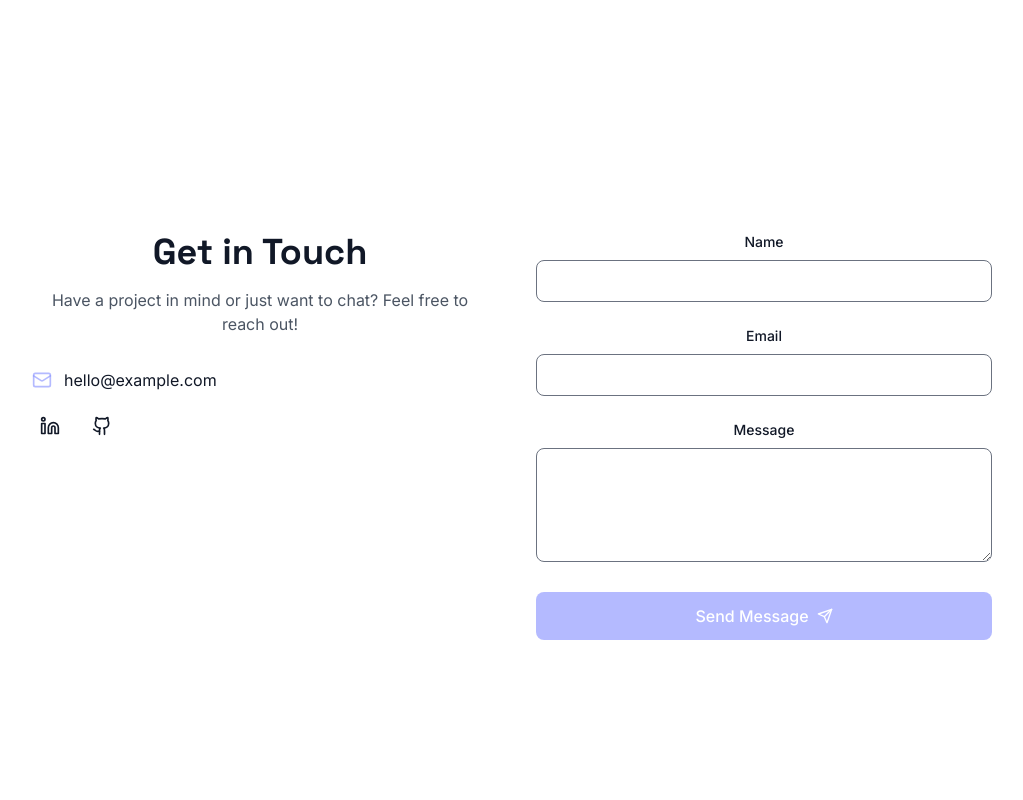
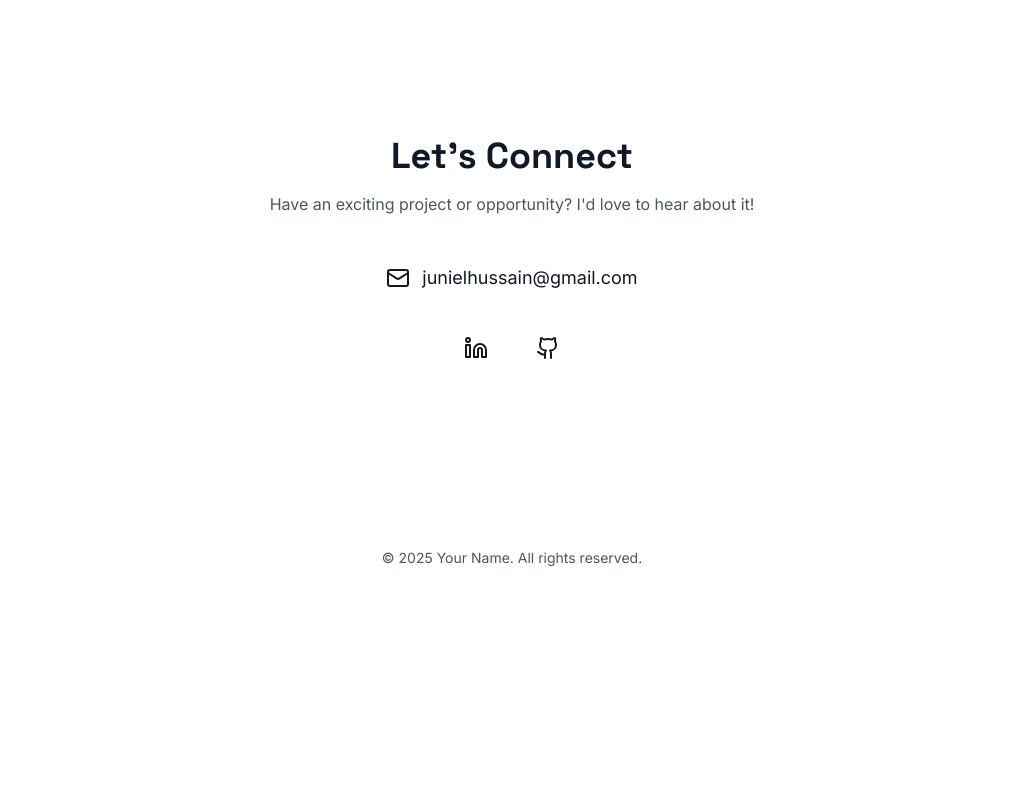
Before and after one commit to juniel999/portfolio, a React (Vite) app: page / in a window 1280 px wide. Shown: the part 2280-3080 px from the top of the page, without its empty margins (128-1151 px from the left). After the commit the page ends 2944 px from the top, so only its background shows below. Built offline with nearby package versions, Linux system fonts and the light colour scheme; a web font is replaced by a local one.

Commit message:
🔨 refactor: simplify Contact component

```diff
--- a/src/components/Contact.tsx
+++ b/src/components/Contact.tsx
@@ -1,63 +1,12 @@
 import { motion } from "framer-motion";
-import { useForm } from "react-hook-form";
-import { zodResolver } from "@hookform/resolvers/zod";
-import { z } from "zod";
-import { Mail, Send, Linkedin, Github } from "lucide-react";
-import toast from "react-hot-toast";
-import { useContext } from "react";
-import { AnnouncementContext } from "../App";
+import { Mail, Linkedin, Github } from "lucide-react";
 import SectionHeading from "./common/SectionHeading";
 import { useIntersectionObserver } from "../hooks/useIntersectionObserver";
-import { useLoadingState } from "../hooks/useLoadingState";
-import Spinner from "./common/Spinner";
-import FormErrorMessage from "./common/FormErrorMessage";
-import { AnimatePresence } from "framer-motion";
-
-const contactSchema = z.object({
-  name: z.string().min(2, "Name must be at least 2 characters"),
-  email: z.string().email("Please enter a valid email"),
-  message: z.string().min(10, "Message must be at least 10 characters"),
-});
-
-type ContactForm = z.infer<typeof contactSchema>;
 
 const Contact = () => {
   const { elementRef, isInView } = useIntersectionObserver({
     threshold: 0.2,
   });
-
-  const { isLoading, withLoading } = useLoadingState();
-  const { announce } = useContext(AnnouncementContext);
-
-  const {
-    register,
-    handleSubmit,
-    formState: { errors },
-    reset,
-  } = useForm<ContactForm>({
-    resolver: zodResolver(contactSchema),
-  });
-
-  const onSubmit = async (data: ContactForm) => {
-    await withLoading(async () => {
-      try {
-        // Simulate form submission
-        await new Promise((resolve) => setTimeout(resolve, 1500));
-        console.log("Form submitted:", data);
-        reset();
-
-        const successMessage =
-          "Message sent successfully! I'll get back to you soon.";
-        toast.success(successMessage);
-        announce(successMessage, true);
-      } catch (error) {
-        const errorMessage = "Failed to send message. Please try again later.";
-        toast.error(errorMessage);
-        announce(errorMessage, true);
-        console.error("Form submission error:", error);
-      }
-    });
-  };
 
   const containerVariants = {
     hidden: {},
@@ -74,161 +23,58 @@ const Contact = () => {
   };
 
   return (
-    <section id="contact" className="pb-20 max-w-5xl mx-auto">
-      <div className="section-container">
+    <section id="contact" className="pb-20">
+      <div className="max-w-2xl mx-auto text-center">
         <motion.div
           ref={elementRef}
           initial="hidden"
           animate={isInView ? "show" : "hidden"}
           variants={containerVariants}
-          className="grid md:grid-cols-2 gap-12 items-start"
+          className="space-y-12"
         >
-          <motion.div variants={itemVariants} className="space-y-8">
+          <motion.div variants={itemVariants}>
             <SectionHeading
-              title="Get in Touch"
-              subtitle="Have a project in mind or just want to chat? Feel free to reach out!"
+              title="Let's Connect"
+              subtitle="Have an exciting project or opportunity? I'd love to hear about it!"
             />
-
-            <motion.div variants={containerVariants} className="space-y-4">
-              <motion.div
-                variants={itemVariants}
-                className="flex items-center gap-3"
-              >
-                <Mail className="w-5 h-5 text-primary-500" />
-                <a href="mailto:hello@example.com" className="link-underline">
-                  hello@example.com
-                </a>
-              </motion.div>
-
-              <motion.div variants={itemVariants} className="flex gap-4">
-                <a
-                  href="https://linkedin.com"
-                  target="_blank"
-                  rel="noopener noreferrer"
-                  className="p-2 hover:text-primary-500 transition-colors"
-                  aria-label="LinkedIn"
-                >
-                  <Linkedin className="w-5 h-5" />
-                </a>
-                <a
-                  href="https://github.com"
-                  target="_blank"
-                  rel="noopener noreferrer"
-                  className="p-2 hover:text-primary-500 transition-colors"
-                  aria-label="GitHub"
-                >
-                  <Github className="w-5 h-5" />
-                </a>
-              </motion.div>
-            </motion.div>
           </motion.div>
 
-          <motion.div variants={itemVariants}>
-            <form
-              onSubmit={handleSubmit(onSubmit)}
-              className="space-y-6"
-              noValidate
-              aria-label="Contact form"
+          <motion.div
+            variants={containerVariants}
+            className="flex flex-col items-center gap-8"
+          >
+            <motion.a
+              variants={itemVariants}
+              href="mailto:hello@example.com"
+              className="flex items-center gap-3 text-lg hover:text-primary-500 transition-colors"
             >
-              <motion.div variants={itemVariants}>
-                <label
-                  htmlFor="name"
-                  className="block text-sm font-medium mb-2"
-                >
-                  Name
-                </label>
-                <input
-                  type="text"
-                  id="name"
-                  {...register("name")}
-                  className="w-full px-4 py-2 rounded-lg border dark:border-gray-700 bg-white dark:bg-gray-800 focus:ring-2 focus:ring-primary-500 focus:border-transparent"
-                  aria-describedby={errors.name ? "name-error" : undefined}
-                  aria-invalid={!!errors.name}
-                />
-                <AnimatePresence>
-                  {errors.name && (
-                    <FormErrorMessage
-                      message={errors.name.message || ""}
-                      id="name-error"
-                    />
-                  )}
-                </AnimatePresence>
-              </motion.div>
+              <Mail className="w-6 h-6" />
+              <span className="link-underline">junielhussain@gmail.com</span>
+            </motion.a>
 
-              <motion.div variants={itemVariants}>
-                <label
-                  htmlFor="email"
-                  className="block text-sm font-medium mb-2"
-                >
-                  Email
-                </label>
-                <input
-                  type="email"
-                  id="email"
-                  {...register("email")}
-                  className="w-full px-4 py-2 rounded-lg border dark:border-gray-700 bg-white dark:bg-gray-800 focus:ring-2 focus:ring-primary-500 focus:border-transparent"
-                  aria-describedby={errors.email ? "email-error" : undefined}
-                  aria-invalid={!!errors.email}
-                />
-                <AnimatePresence>
-                  {errors.email && (
-                    <FormErrorMessage
-                      message={errors.email.message || ""}
-                      id="email-error"
-                    />
-                  )}
-                </AnimatePresence>
-              </motion.div>
-
-              <motion.div variants={itemVariants}>
-                <label
-                  htmlFor="message"
-                  className="block text-sm font-medium mb-2"
-                >
-                  Message
-                </label>
-                <textarea
-                  id="message"
-                  {...register("message")}
-                  rows={4}
-                  className="w-full px-4 py-2 rounded-lg border dark:border-gray-700 bg-white dark:bg-gray-800 focus:ring-2 focus:ring-primary-500 focus:border-transparent"
-                  aria-describedby={
-                    errors.message ? "message-error" : undefined
-                  }
-                  aria-invalid={!!errors.message}
-                />
-                <AnimatePresence>
-                  {errors.message && (
-                    <FormErrorMessage
-                      message={errors.message.message || ""}
-                      id="message-error"
-                    />
-                  )}
-                </AnimatePresence>
-              </motion.div>
-
-              <motion.button
-                type="submit"
-                disabled={isLoading}
-                variants={itemVariants}
-                whileHover={{ scale: 1.02 }}
-                whileTap={{ scale: 0.98 }}
-                className="w-full inline-flex items-center justify-center gap-2 bg-primary-500 hover:bg-primary-600 text-white px-6 py-3 rounded-lg font-medium transition-colors disabled:opacity-50 disabled:cursor-not-allowed"
-                aria-label={isLoading ? "Sending message..." : "Send message"}
+            <motion.div
+              variants={itemVariants}
+              className="flex gap-6 items-center"
+            >
+              <a
+                href="https://linkedin.com/in/junielhussain"
+                target="_blank"
+                rel="noopener noreferrer"
+                className="p-3 hover:text-primary-500 transition-colors"
+                aria-label="LinkedIn"
               >
-                {isLoading ? (
-                  <>
-                    <Spinner size="sm" className="text-white" />
-                    <span>Sending...</span>
-                  </>
-                ) : (
-                  <>
-                    <span>Send Message</span>
-                    <Send className="w-4 h-4" aria-hidden="true" />
-                  </>
-                )}
-              </motion.button>
-            </form>
+                <Linkedin className="w-6 h-6" />
+              </a>
+              <a
+                href="https://github.com/juniel999"
+                target="_blank"
+                rel="noopener noreferrer"
+                className="p-3 hover:text-primary-500 transition-colors"
+                aria-label="GitHub"
+              >
+                <Github className="w-6 h-6" />
+              </a>
+            </motion.div>
           </motion.div>
         </motion.div>
       </div>
```
